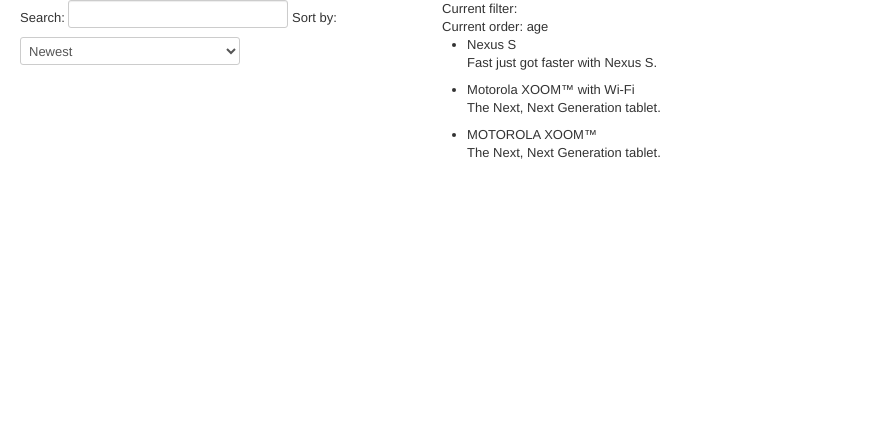
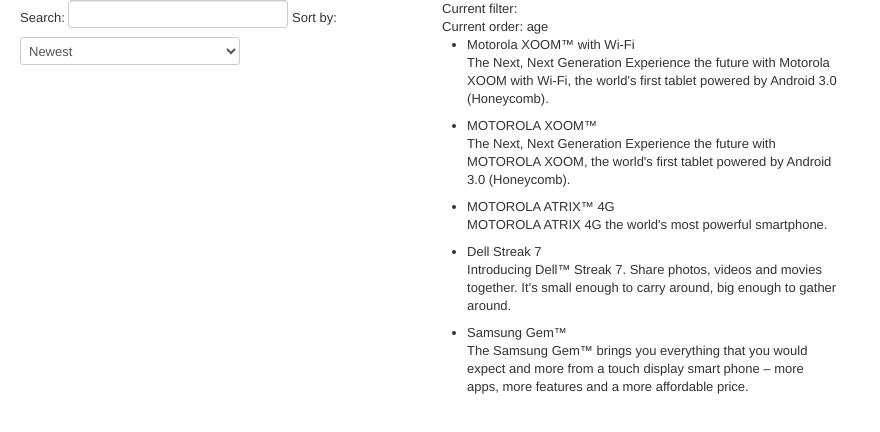
Before and after one commit to Wallsays/daily-programming, a plain HTML site: page angular-samples/official/app/index.html in a window 1280 px wide. Shown: the whole page, without its empty margins (0-880 px from the left). Drawn offline with Linux system fonts and the light colour scheme.

Commit message:
official angular tut: XHRs & DI

```diff
--- a/angular-samples/official/app/js/controllers.js
+++ b/angular-samples/official/app/js/controllers.js
@@ -1,18 +1,16 @@
 'use strict';
 
 /* Controllers */
-function PhoneListCtrl($scope) {
-  $scope.phones = [
-    {"name": "Nexus S",
-     "snippet": "Fast just got faster with Nexus S.",
-     "age": 0},
-    {"name": "Motorola XOOM™ with Wi-Fi",
-     "snippet": "The Next, Next Generation tablet.",
-     "age": 1},
-    {"name": "MOTOROLA XOOM™",
-     "snippet": "The Next, Next Generation tablet.",
-     "age": 2}
-  ];
+function PhoneListCtrl($scope, $http) {
+  $http.get('phones/phones.json').success(function(data) {
+    $scope.phones = data;
+    $scope.phones = data.splice(0, 5);
+  });
 
   $scope.orderProp = 'age';
 }
+
+// for minifications issues
+PhoneListCtrl.$inject = ['$scope', '$http'];
+
+// var PhoneListCtrl = ['$scope', '$http', function($scope, $http) { /* constructor body */ }];
```
Also changed, not shown: angular-samples/official/app/index.html (+2 -0 lines), angular-samples/official/test/unit/controllersSpec.js (+22 -10 lines).
